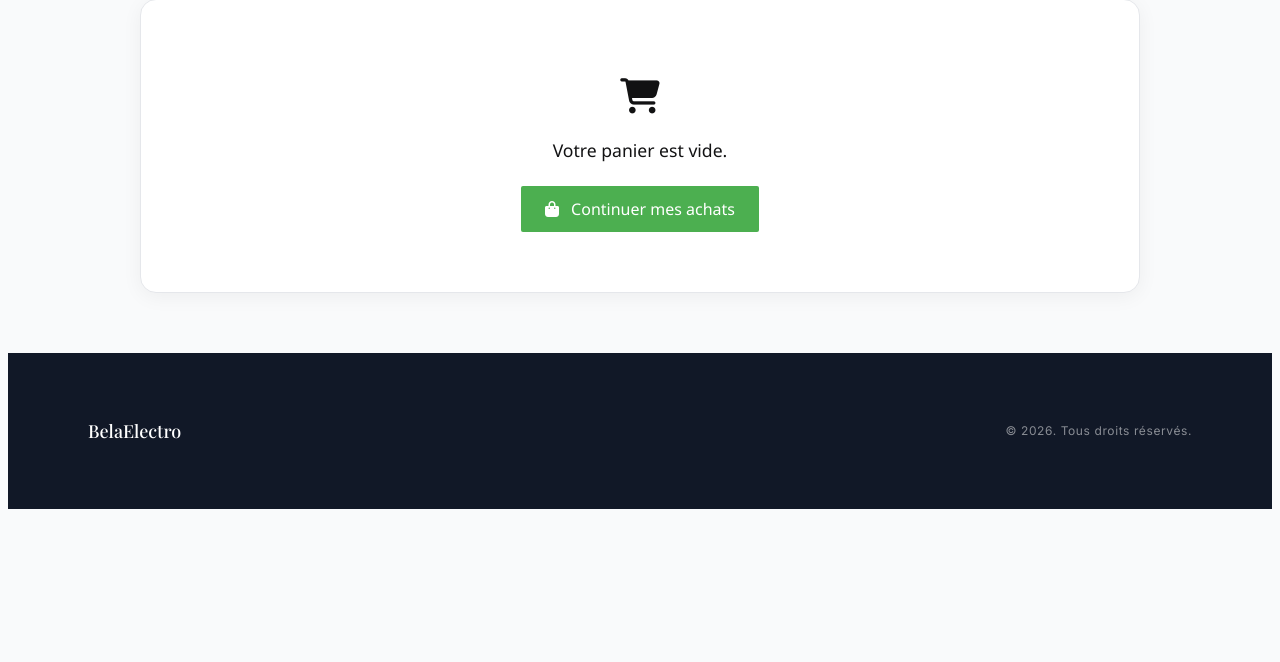
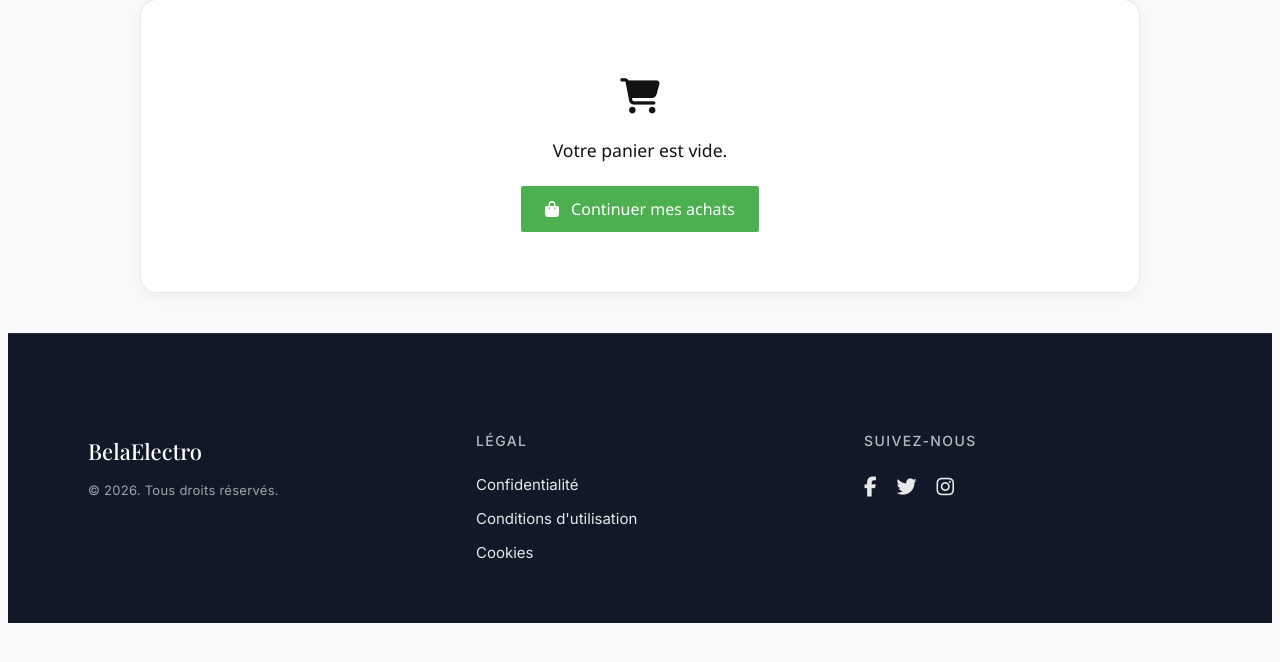
Before and after one commit to marozo07/Mini-Projet-E-Commerce-, a PHP site: page /cart.php in a window 1280 px wide. Shown: the part 103-765 px from the top of the page. Run offline with PHP 8.4, Linux system fonts and the light colour scheme; some web fonts are replaced.

Commit message:
feat: Enhance footer with professional design

```diff
--- a/footer.php
+++ b/footer.php
@@ -1,8 +1,26 @@
     </main>
     <footer class="luxury-footer">
-        <div class="footer-inner">
-            <p class="footer-brand">BelaElectro</p>
-            <p class="footer-copy">&copy; 2026. Tous droits réservés.</p>
+        <div class="footer-grid">
+            <div class="footer-column">
+                <h3 class="footer-brand">BelaElectro</h3>
+                <p class="footer-copy">&copy; 2026. Tous droits réservés.</p>
+            </div>
+            <div class="footer-column">
+                <h4 class="footer-heading">Légal</h4>
+                <ul class="footer-links">
+                    <li><a href="#">Confidentialité</a></li>
+                    <li><a href="#">Conditions d'utilisation</a></li>
+                    <li><a href="#">Cookies</a></li>
+                </ul>
+            </div>
+            <div class="footer-column">
+                <h4 class="footer-heading">Suivez-nous</h4>
+                <div class="footer-socials">
+                    <a href="#" aria-label="Facebook"><i class="fa-brands fa-facebook-f"></i></a>
+                    <a href="#" aria-label="Twitter"><i class="fa-brands fa-twitter"></i></a>
+                    <a href="#" aria-label="Instagram"><i class="fa-brands fa-instagram"></i></a>
+                </div>
+            </div>
         </div>
     </footer>
     <script src="nav.js"></script>
--- a/styles.css
+++ b/styles.css
@@ -649,31 +649,84 @@ html {
 }
 
 
+/* === FOOTER === */
 .luxury-footer {
-    padding: 48px 80px;
+    padding: 80px 80px 60px;
     background: var(--primary);
-}
-
-.footer-inner {
+    color: #fff;
+    border-top: 1px solid rgba(255, 255, 255, 0.1);
+}
+
+.footer-grid {
     max-width: 1400px;
     margin: 0 auto;
-    display: flex;
-    justify-content: space-between;
-    align-items: center;
-}
-
-.footer-brand {
+    display: grid;
+    grid-template-columns: repeat(3, 1fr);
+    gap: 60px;
+}
+
+.footer-column .footer-brand {
     font-family: 'Playfair Display', serif;
-    font-size: 18px;
+    font-size: 22px;
     font-weight: 500;
     color: #fff;
-}
-
-.footer-copy {
+    margin-bottom: 16px;
+}
+
+.footer-column .footer-copy {
     font-family: 'Inter', sans-serif;
-    font-size: 12px;
-    color: rgba(255, 255, 255, 0.5);
-    letter-spacing: 0.05em;
+    font-size: 13px;
+    color: rgba(255, 255, 255, 0.6);
+    letter-spacing: 0.02em;
+}
+
+.footer-heading {
+    font-family: 'Inter', sans-serif;
+    font-size: 14px;
+    font-weight: 500;
+    letter-spacing: 0.1em;
+    text-transform: uppercase;
+    color: rgba(255, 255, 255, 0.7);
+    margin-bottom: 24px;
+}
+
+.footer-links {
+    list-style: none;
+    padding: 0;
+    margin: 0;
+    display: flex;
+    flex-direction: column;
+    gap: 12px;
+}
+
+.footer-links a {
+    color: rgba(255, 255, 255, 0.9);
+    text-decoration: none;
+    font-family: 'Inter', sans-serif;
+    font-size: 15px;
+    transition: color 0.3s ease, padding-left 0.3s ease;
+}
+
+.footer-links a:hover {
+    color: var(--accent);
+    padding-left: 5px;
+}
+
+.footer-socials {
+    display: flex;
+    gap: 20px;
+}
+
+.footer-socials a {
+    color: rgba(255, 255, 255, 0.9);
+    font-size: 20px;
+    text-decoration: none;
+    transition: color 0.3s ease, transform 0.3s ease;
+}
+
+.footer-socials a:hover {
+    color: var(--accent);
+    transform: translateY(-2px);
 }
 
 /* Luxury Landing Responsive */
@@ -768,14 +821,23 @@ html {
         font-size: 28px;
     }
 
+    /* === FOOTER RESPONSIVE === */
     .luxury-footer {
-        padding: 32px 24px;
-    }
-
-    .footer-inner {
-        flex-direction: column;
-        gap: 16px;
+        padding: 60px 24px 40px;
+    }
+
+    .footer-grid {
+        grid-template-columns: 1fr;
+        gap: 40px;
         text-align: center;
+    }
+
+    .footer-links {
+        align-items: center;
+    }
+
+    .footer-socials {
+        justify-content: center;
     }
 }
 
@@ -955,14 +1017,6 @@ main:not(:has(.luxury-landing)) {
     color: var(--accent);
 }
 
-/* FOOTER */
-footer {
-    margin-top: 60px;
-    background: #111827;
-    color: white;
-    padding: 20px;
-    text-align: center;
-}
 
 @media (max-width: 768px) {
     .product-actions {
```
